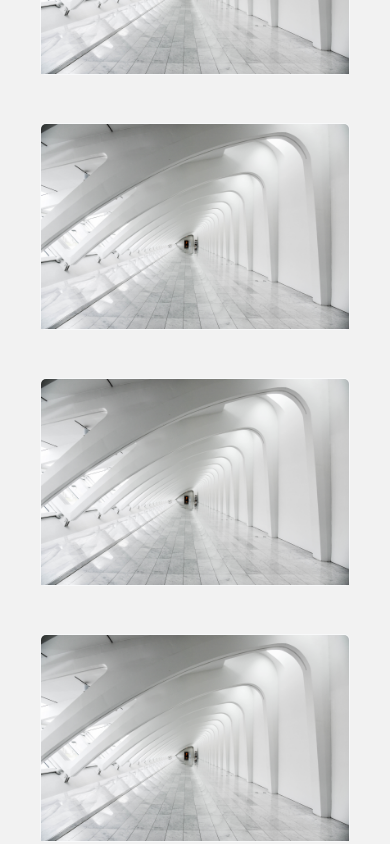
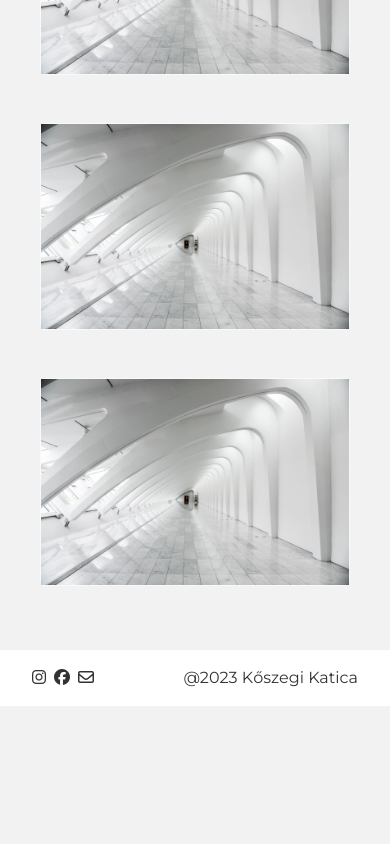
Before and after one commit to mahte007/architect-portfolio, a React (Create React App) app: page /projects in a window 390 px wide. Shown: the part 780-1624 px from the top of the page. After the commit the page ends 1486 px from the top, so only its background shows below. Built offline with nearby package versions, Linux system fonts and the light colour scheme.

Commit message:
Fixed footer bugs. Added responsivness. Created Bio Page boneplate.

```diff
--- a/src/components/App.jsx
+++ b/src/components/App.jsx
@@ -16,9 +16,9 @@ function App() {
 
 
   return (
-    <>
+    <div className='main-container'>
       <div className='nav-fixed'><Header /></div>
-      <div>
+      <div className='main-content'>
         <Routes>
           <Route path="/" element={<Home />} />
           <Route path="/portfolio" element={<Portfolio />} />
@@ -30,8 +30,8 @@ function App() {
           <Route path="/portfolio/:pageUrl" element={<ProjectPage />} />
         </Routes>
       </div>
-      <div><Footer /></div>
-    </>
+      <div className="footer"><Footer /></div>
+    </div>
   );
 }
 
--- a/src/components/footer/Footer.jsx
+++ b/src/components/footer/Footer.jsx
@@ -6,7 +6,7 @@ export default function Footer(){
     const currentYear = date.getFullYear();
 
     return (
-        <div className="footer">
+        <>
             <div>
                 <Icon class="fa-brands fa-instagram footer-icon" />
                 <Icon class="fa-brands fa-facebook footer-icon" />
@@ -16,6 +16,6 @@ export default function Footer(){
             <div>
                 @{currentYear} Kőszegi Katica
             </div>
-        </div>
+        </>
     )
 }
--- a/src/components/pages/about/Bio.jsx
+++ b/src/components/pages/about/Bio.jsx
@@ -1,9 +1,18 @@
 import React from "react";
+import CostumButton from "../../profile/CostumButton";
+import ProfileImage from "../../profile/ProfileImage";
 
 export default function Bio(){
     return(
-        <div>
-            <h1>Bio</h1>
-        </div>
+            <div className="bio-container">
+                <ProfileImage src="pexels-emily-garland-1499327.jpg" alt="profil" class="profile-image" />
+                <div className="bio-details-container">
+                    <h2 className="bio-title">Kőszegi Katica</h2>
+                    <p>Lorem ipsum dolor sit amet, consectetur adipiscing elit, sed do eiusmod tempor incididunt ut labore et dolore magna aliqua. Ut enim ad minim veniam, quis nostrud exercitation ullamco laboris nisi ut aliquip ex ea commodo consequat. Duis aute irure dolor in reprehenderit in voluptate velit esse cillum dolore eu fugiat nulla pariatur. Excepteur sint occaecat cupidatat non proident, sunt in culpa qui officia deserunt mollit anim id est laborum.</p>
+                    <p>Lorem ipsum dolor sit amet, consectetur adipiscing elit, sed do eiusmod tempor incididunt ut labore et dolore magna aliqua. Ut enim ad minim veniam, quis nostrud exercitation ullamco laboris nisi ut aliquip ex ea commodo consequat. Duis aute irure dolor in reprehenderit in voluptate velit esse cillum dolore eu fugiat nulla pariatur. Excepteur sint occaecat cupidatat non proident, sunt in culpa qui officia deserunt mollit anim id est laborum.</p>
+                    <p>Lorem ipsum dolor sit amet, consectetur adipiscing elit, sed do eiusmod tempor incididunt ut labore et dolore magna aliqua. Ut enim ad minim veniam, quis nostrud exercitation ullamco laboris nisi ut aliquip ex ea commodo consequat. Duis aute irure dolor in reprehenderit in voluptate velit esse cillum dolore eu fugiat nulla pariatur. Excepteur sint occaecat cupidatat non proident, sunt in culpa qui officia deserunt mollit anim id est laborum.</p>
+                </div>
+                <CostumButton class="follow-me-button" src="#" />
+            </div>
     )
 }
--- a/src/components/portfolio/PortfolioImage.jsx
+++ b/src/components/portfolio/PortfolioImage.jsx
@@ -13,7 +13,7 @@ export default function PortfolioCard(props){
                         variant="top"
                         src={IMG(props.project.imageUrl)}
                         alt={props.project.name}
-                        className="img-fluid w-100"
+                        className="img-fluid w-100 image-border-radius"
                         />
                         <Card.ImgOverlay className="d-flex align-items-end">
                         <Card.Title className="text-light">
--- /dev/null
+++ b/src/components/profile/CostumButton.jsx
@@ -0,0 +1,7 @@
+import React from "react";
+
+export default function CostumButton(props){
+    return(
+        <button className={props.class} src={props.src}>Follow me on Instagram</button>
+    )
+}
--- /dev/null
+++ b/src/components/profile/ProfileImage.jsx
@@ -0,0 +1,11 @@
+import React from "react";
+
+export default function ProfileImage(props){
+    const IMG = (imgName) => {
+        return require("../../img/profil/" + imgName)
+    }
+
+    return(
+        <img src={IMG(props.src)} alt={props.alt} className={props.class} />
+    )
+}
--- a/src/projects.js
+++ b/src/projects.js
@@ -39,40 +39,6 @@ const projects = [
         imageUrl: "pexels-gdtography-911758.jpg",
         imagePortfolio: ["pexels-gdtography-911758.jpg", "pexels-gdtography-911758.jpg", "pexels-gdtography-911758.jpg", "pexels-gdtography-911758.jpg"]
     },
-    {
-        id: 6,
-        pageUrl: "Project-5",
-        name: "Project 5",
-        description: "Lorem ipsum dolor sit amet, consectetur adipiscing elit, sed do eiusmod tempor incididunt ut labore et dolore magna aliqua. Ut enim ad minim veniam, quis nostrud exercitation ullamco laboris nisi ut aliquip ex ea commodo consequat. Duis aute irure dolor in reprehenderit in voluptate velit esse cillum dolore eu fugiat nulla pariatur. Excepteur sint occaecat cupidatat non proident, sunt in culpa qui officia deserunt mollit anim id est laborum.",
-        imageUrl: "pexels-gdtography-911758.jpg",
-        imagePortfolio: ["pexels-gdtography-911758.jpg", "pexels-gdtography-911758.jpg", "pexels-gdtography-911758.jpg", "pexels-gdtography-911758.jpg"]
-    },
-    {
-        id: 7,
-        pageUrl: "Project-5",
-        name: "Project 5",
-        description: "Lorem ipsum dolor sit amet, consectetur adipiscing elit, sed do eiusmod tempor incididunt ut labore et dolore magna aliqua. Ut enim ad minim veniam, quis nostrud exercitation ullamco laboris nisi ut aliquip ex ea commodo consequat. Duis aute irure dolor in reprehenderit in voluptate velit esse cillum dolore eu fugiat nulla pariatur. Excepteur sint occaecat cupidatat non proident, sunt in culpa qui officia deserunt mollit anim id est laborum.",
-        imageUrl: "pexels-gdtography-911758.jpg",
-        imagePortfolio: ["pexels-gdtography-911758.jpg", "pexels-gdtography-911758.jpg", "pexels-gdtography-911758.jpg", "pexels-gdtography-911758.jpg"]
-    },
-    {
-        id: 8,
-        pageUrl: "Project-5",
-        name: "Project 5",
-        description: "Lorem ipsum dolor sit amet, consectetur adipiscing elit, sed do eiusmod tempor incididunt ut labore et dolore magna aliqua. Ut enim ad minim veniam, quis nostrud exercitation ullamco laboris nisi ut aliquip ex ea commodo consequat. Duis aute irure dolor in reprehenderit in voluptate velit esse cillum dolore eu fugiat nulla pariatur. Excepteur sint occaecat cupidatat non proident, sunt in culpa qui officia deserunt mollit anim id est laborum.",
-        imageUrl: "pexels-gdtography-911758.jpg",
-        imagePortfolio: ["pexels-gdtography-911758.jpg", "pexels-gdtography-911758.jpg", "pexels-gdtography-911758.jpg", "pexels-gdtography-911758.jpg"]
-    },
-    {
-        id: 9,
-        pageUrl: "Project-5",
-        name: "Project 5",
-        description: "Lorem ipsum dolor sit amet, consectetur adipiscing elit, sed do eiusmod tempor incididunt ut labore et dolore magna aliqua. Ut enim ad minim veniam, quis nostrud exercitation ullamco laboris nisi ut aliquip ex ea commodo consequat. Duis aute irure dolor in reprehenderit in voluptate velit esse cillum dolore eu fugiat nulla pariatur. Excepteur sint occaecat cupidatat non proident, sunt in culpa qui officia deserunt mollit anim id est laborum.",
-        imageUrl: "pexels-gdtography-911758.jpg",
-        imagePortfolio: ["pexels-gdtography-911758.jpg", "pexels-gdtography-911758.jpg", "pexels-gdtography-911758.jpg", "pexels-gdtography-911758.jpg"]
-    },
-
-
 ]
 
 export default projects;
--- a/src/style/styles.css
+++ b/src/style/styles.css
@@ -3,9 +3,13 @@
 }
 
 body {
-    margin: 0;
     font-family: 'Montserrat';
     background-color: #f2f2f2f2;
+}
+
+body, html {
+    height: 100%;
+    margin: 0;
 }
 
 h1, h2, h3, h4, h5, h6 {
@@ -17,13 +21,25 @@ h1, h2, h3, h4, h5, h6 {
     padding: 5% 10%;
 }
 
+/*Home Page*/
+
+.main-container {
+    min-height: 100vh;
+    display: flex;
+    flex-direction: column;
+}
+
+.main-content {
+    flex-grow: 1;
+}
+
 /*Header*/
 
 .site-title {
     font-size: 2rem;
 }
 
-/*Navigation bar*/
+/*Footer*/
 
 .footer {
     color: #333;
@@ -32,11 +48,14 @@ h1, h2, h3, h4, h5, h6 {
     padding: 1rem 2rem;
     background-color: #fff;
     z-index: 1;
+    flex-shrink: 0;
 }
 
 .footer-icon {
     padding-right: 0.5rem;
 }
+
+/*Navigation bar*/
 
 .nav {
     color: #333;
@@ -193,6 +212,10 @@ h1, h2, h3, h4, h5, h6 {
     right: 0;
   }
 
+.image-border-radius {
+    border-radius: 0;
+}
+
 .card {
     width: 100%;
     color: white;
@@ -272,3 +295,33 @@ h1, h2, h3, h4, h5, h6 {
         flex-flow: column nowrap;
     }
 } */
+
+
+/*Bio Page*/
+
+.bio-details-container {
+    display: block;
+    margin: 3rem auto;
+    width: 40%;
+    text-align: center;
+}
+
+.bio-title{
+    color: #777;
+    font-weight: 400;
+    margin-bottom: 2rem;
+}
+
+.profile-image {
+    display: flex;
+    border-radius: 50%;
+    width: 20%;
+    margin: 3rem auto 0;
+}
+
+.follow-me-button {
+    display: flex;
+    margin: 5rem auto;
+    height: 3rem;
+    align-items: center;
+}
```
Also changed, not shown: src/img/profil/pexels-emily-garland-1499327.jpg (added).
